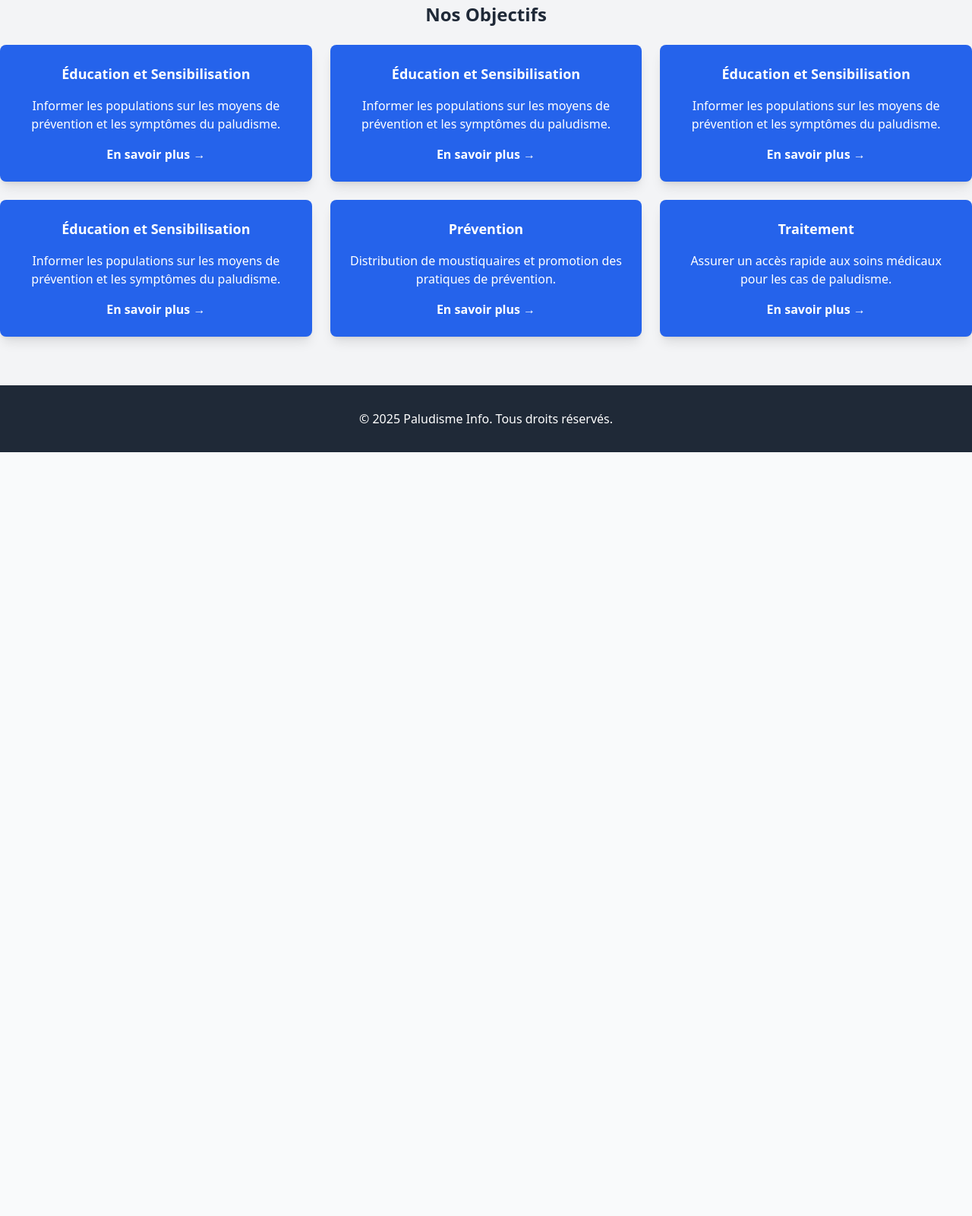
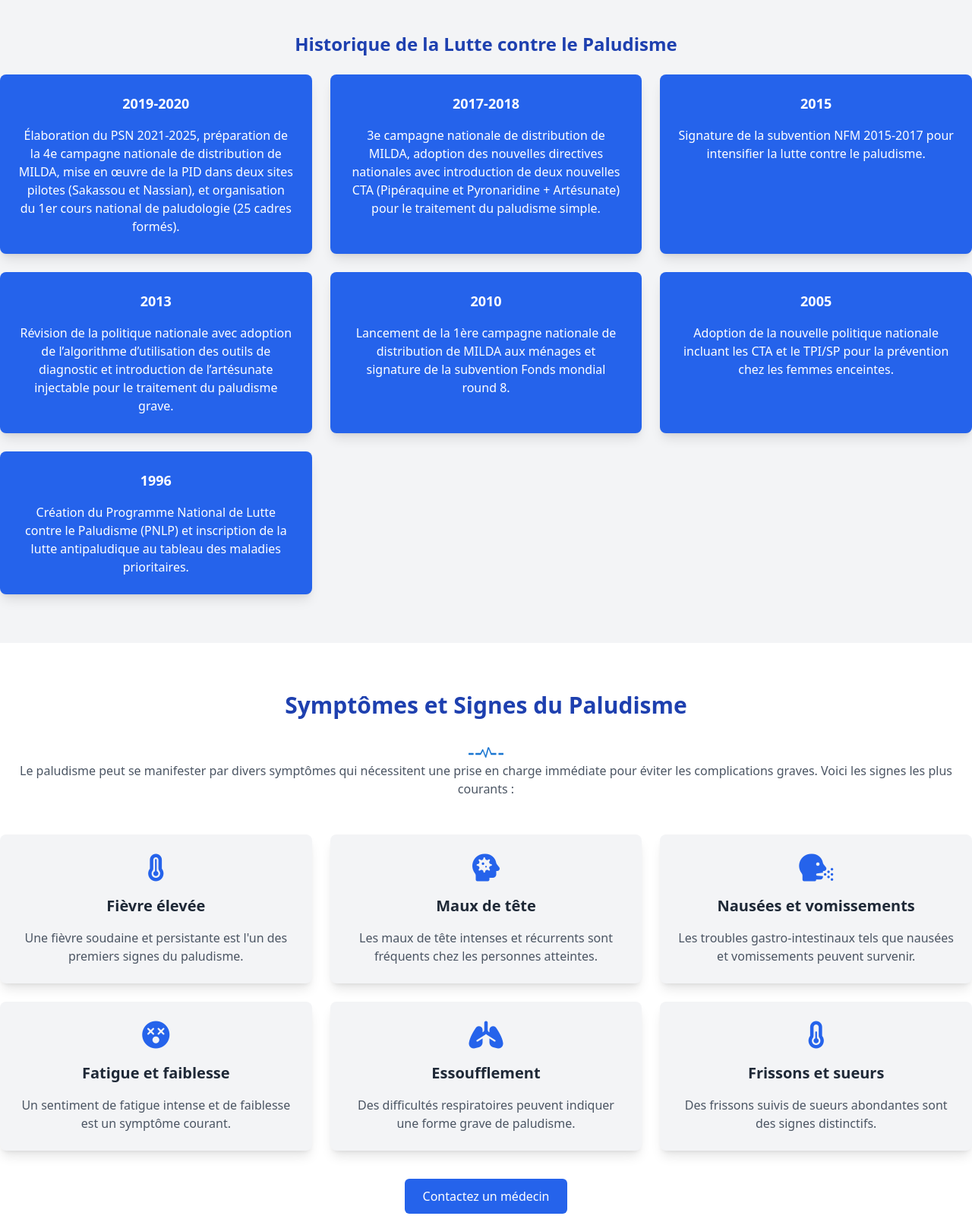
Before and after one commit to CodeurPro04/site-paludisme, a website: page index.html in a window 1280 px wide. Shown: the part 512-2112 px from the top of the page at 76% size. Before the commit the page ends 1107 px from the top, so only its background shows below. Drawn offline with Linux system fonts and the light colour scheme.

Commit message:
travail sur le index

```diff
--- a/index.html
+++ b/index.html
@@ -24,12 +24,12 @@ n<!DOCTYPE html>
     <header class="bg-white shadow-md fixed top-0 w-full z-50">
         <div class="container mx-auto flex justify-between items-center py-4 px-6">
             <div class="flex items-center space-x-3">
-                <img src="assets/logo/logo.png" alt="Logo">
+                <a href="index.html"><img src="assets/logo/logo.png" alt="Logo"></a>
             </div>
             <nav class="space-x-6">
 				<a href="#"
 				   id="nav-accueil"
-				   class="relative text-gray-600 hover:text-blue-600 transition duration-800 group active text-blue-600">
+				   class="relative  hover:text-blue-600 transition duration-800 group active text-blue-600">
 					<i class="fa-solid fa-house"></i> Accueil
 					<span class="absolute left-0 bottom-[-4px] w-full h-0.5 bg-blue-600 transition-all duration-800"></span>
 				</a>
@@ -58,7 +58,7 @@ n<!DOCTYPE html>
 
     <!-- Section principale -->
 
-    <section class="relative bg-blue-50 pt-28">
+    <section class="relative bg-white pt-28">
         <div class="container mx-auto flex flex-col-reverse md:flex-row items-center">
             <div class="w-full md:w-1/2 space-y-6 px-6 md:px-0">
                 <h1 class="text-4xl font-bold text-gray-800 leading-snug">
@@ -74,7 +74,7 @@ n<!DOCTYPE html>
                 </div>
             </div>
             <div class="w-full md:w-1/2">
-                <img src="assets/img/paluimage.avif" alt="Image de sensibilisation" class="rounded-lg shadow-md">
+                <img src="assets/img/jm-palu-3.jpg" alt="Image de sensibilisation" class="rounded-lg shadow-md">
             </div>
         </div>
     </section>
@@ -82,59 +82,87 @@ n<!DOCTYPE html>
     <!-- Section des services -->
     <section class="py-16 bg-gray-100">
 		<div class="container mx-auto text-center">
-			<h2 class="text-2xl font-bold text-gray-800 mb-6">Nos Objectifs</h2>
-			<div class="grid grid-cols-1 md:grid-cols-3 gap-6">
+			<h2 class="text-2xl font-bold text-blue-800 mb-6">Historique de la Lutte contre le Paludisme</h2>
+			<div class="grid grid-cols-1 md:grid-cols-2 lg:grid-cols-3 gap-6">
 				<div class="bg-blue-600 p-6 shadow-lg rounded-lg transform transition-transform duration-300 hover:scale-105 hover:shadow-blue-500/50">
-					<h3 class="text-lg font-semibold text-white">Éducation et Sensibilisation</h3>
-					<p class="text-white mt-4">Informer les populations sur les moyens de prévention et les symptômes du paludisme.</p>
-					<a href="#" class="relative text-white font-semibold mt-4 inline-block group">
-						En savoir plus →
-						<span class="absolute left-0 bottom-[-2px] w-0 h-[2px] bg-white transition-all duration-300 group-hover:w-full"></span>
-					</a>
+					<h3 class="text-lg font-semibold text-white">2019-2020</h3>
+					<p class="text-white mt-4">Élaboration du PSN 2021-2025, préparation de la 4e campagne nationale de distribution de MILDA, mise en œuvre de la PID dans deux sites pilotes (Sakassou et Nassian), et organisation du 1er cours national de paludologie (25 cadres formés).</p>
 				</div>
 				<div class="bg-blue-600 p-6 shadow-lg rounded-lg transform transition-transform duration-300 hover:scale-105 hover:shadow-blue-500/50">
-					<h3 class="text-lg font-semibold text-white">Éducation et Sensibilisation</h3>
-					<p class="text-white mt-4">Informer les populations sur les moyens de prévention et les symptômes du paludisme.</p>
-					<a href="#" class="relative text-white font-semibold mt-4 inline-block group">
-						En savoir plus →
-						<span class="absolute left-0 bottom-[-2px] w-0 h-[2px] bg-white transition-all duration-300 group-hover:w-full"></span>
-					</a>
+					<h3 class="text-lg font-semibold text-white">2017-2018</h3>
+					<p class="text-white mt-4">3e campagne nationale de distribution de MILDA, adoption des nouvelles directives nationales avec introduction de deux nouvelles CTA (Pipéraquine et Pyronaridine + Artésunate) pour le traitement du paludisme simple.</p>
 				</div>
 				<div class="bg-blue-600 p-6 shadow-lg rounded-lg transform transition-transform duration-300 hover:scale-105 hover:shadow-blue-500/50">
-					<h3 class="text-lg font-semibold text-white">Éducation et Sensibilisation</h3>
-					<p class="text-white mt-4">Informer les populations sur les moyens de prévention et les symptômes du paludisme.</p>
-					<a href="#" class="relative text-white font-semibold mt-4 inline-block group">
-						En savoir plus →
-						<span class="absolute left-0 bottom-[-2px] w-0 h-[2px] bg-white transition-all duration-300 group-hover:w-full"></span>
-					</a>
+					<h3 class="text-lg font-semibold text-white">2015</h3>
+					<p class="text-white mt-4">Signature de la subvention NFM 2015-2017 pour intensifier la lutte contre le paludisme.</p>
 				</div>
 				<div class="bg-blue-600 p-6 shadow-lg rounded-lg transform transition-transform duration-300 hover:scale-105 hover:shadow-blue-500/50">
-					<h3 class="text-lg font-semibold text-white">Éducation et Sensibilisation</h3>
-					<p class="text-white mt-4">Informer les populations sur les moyens de prévention et les symptômes du paludisme.</p>
-					<a href="#" class="relative text-white font-semibold mt-4 inline-block group">
-						En savoir plus →
-						<span class="absolute left-0 bottom-[-2px] w-0 h-[2px] bg-white transition-all duration-300 group-hover:w-full"></span>
-					</a>
+					<h3 class="text-lg font-semibold text-white">2013</h3>
+					<p class="text-white mt-4">Révision de la politique nationale avec adoption de l’algorithme d’utilisation des outils de diagnostic et introduction de l’artésunate injectable pour le traitement du paludisme grave.</p>
 				</div>
 				<div class="bg-blue-600 p-6 shadow-lg rounded-lg transform transition-transform duration-300 hover:scale-105 hover:shadow-blue-500/50">
-					<h3 class="text-lg font-semibold text-white">Prévention</h3>
-					<p class="text-white mt-4">Distribution de moustiquaires et promotion des pratiques de prévention.</p>
-					<a href="#" class="relative text-white font-semibold mt-4 inline-block group">
-						En savoir plus →
-						<span class="absolute left-0 bottom-[-2px] w-0 h-[2px] bg-white transition-all duration-300 group-hover:w-full"></span>
-					</a>
+					<h3 class="text-lg font-semibold text-white">2010</h3>
+					<p class="text-white mt-4">Lancement de la 1ère campagne nationale de distribution de MILDA aux ménages et signature de la subvention Fonds mondial round 8.</p>
 				</div>
 				<div class="bg-blue-600 p-6 shadow-lg rounded-lg transform transition-transform duration-300 hover:scale-105 hover:shadow-blue-500/50">
-					<h3 class="text-lg font-semibold text-white">Traitement</h3>
-					<p class="text-white mt-4">Assurer un accès rapide aux soins médicaux pour les cas de paludisme.</p>
-					<a href="#" class="relative text-white font-semibold mt-4 inline-block group">
-						En savoir plus →
-						<span class="absolute left-0 bottom-[-2px] w-0 h-[2px] bg-white transition-all duration-700 group-hover:w-full"></span>
-					</a>
+					<h3 class="text-lg font-semibold text-white">2005</h3>
+					<p class="text-white mt-4">Adoption de la nouvelle politique nationale incluant les CTA et le TPI/SP pour la prévention chez les femmes enceintes.</p>
+				</div>
+				<div class="bg-blue-600 p-6 shadow-lg rounded-lg transform transition-transform duration-300 hover:scale-105 hover:shadow-blue-500/50">
+					<h3 class="text-lg font-semibold text-white">1996</h3>
+					<p class="text-white mt-4">Création du Programme National de Lutte contre le Paludisme (PNLP) et inscription de la lutte antipaludique au tableau des maladies prioritaires.</p>
 				</div>
 			</div>
 		</div>
 	</section>
+	<!-- Section des Symptômes et Signes -->
+<section id="symptomes" class="py-16 bg-white">
+    <div class="container mx-auto text-center">
+        <h2 class="text-3xl font-bold text-blue-800 mb-8">Symptômes et Signes du Paludisme</h2>
+		<img src="assets/img/section-img.png" alt="" class="mx-auto">
+        <p class="text-gray-600 mb-12">
+            Le paludisme peut se manifester par divers symptômes qui nécessitent une prise en charge immédiate pour éviter les complications graves. Voici les signes les plus courants :
+        </p>
+        <div class="grid grid-cols-1 md:grid-cols-2 lg:grid-cols-3 gap-6">
+            <div class="bg-gray-100 p-6 shadow-lg rounded-lg transform transition-transform duration-300 hover:scale-105 hover:shadow-lg">
+                <i class="fa-solid fa-temperature-full text-4xl text-blue-600 mb-4"></i>
+                <h3 class="text-xl font-semibold text-gray-800">Fièvre élevée</h3>
+                <p class="text-gray-600 mt-4">Une fièvre soudaine et persistante est l'un des premiers signes du paludisme.</p>
+            </div>
+            <div class="bg-gray-100 p-6 shadow-lg rounded-lg transform transition-transform duration-300 hover:scale-105 hover:shadow-lg">
+                <i class="fa-solid fa-head-side-virus text-4xl text-blue-600 mb-4"></i>
+                <h3 class="text-xl font-semibold text-gray-800">Maux de tête</h3>
+                <p class="text-gray-600 mt-4">Les maux de tête intenses et récurrents sont fréquents chez les personnes atteintes.</p>
+            </div>
+            <div class="bg-gray-100 p-6 shadow-lg rounded-lg transform transition-transform duration-300 hover:scale-105 hover:shadow-lg">
+                <i class="fa-solid fa-head-side-cough text-4xl text-blue-600 mb-4"></i>
+                <h3 class="text-xl font-semibold text-gray-800">Nausées et vomissements</h3>
+                <p class="text-gray-600 mt-4">Les troubles gastro-intestinaux tels que nausées et vomissements peuvent survenir.</p>
+            </div>
+            <div class="bg-gray-100 p-6 shadow-lg rounded-lg transform transition-transform duration-300 hover:scale-105 hover:shadow-lg">
+                <i class="fa-solid fa-dizzy text-4xl text-blue-600 mb-4"></i>
+                <h3 class="text-xl font-semibold text-gray-800">Fatigue et faiblesse</h3>
+                <p class="text-gray-600 mt-4">Un sentiment de fatigue intense et de faiblesse est un symptôme courant.</p>
+            </div>
+            <div class="bg-gray-100 p-6 shadow-lg rounded-lg transform transition-transform duration-300 hover:scale-105 hover:shadow-lg">
+                <i class="fa-solid fa-lungs text-4xl text-blue-600 mb-4"></i>
+                <h3 class="text-xl font-semibold text-gray-800">Essoufflement</h3>
+                <p class="text-gray-600 mt-4">Des difficultés respiratoires peuvent indiquer une forme grave de paludisme.</p>
+            </div>
+            <div class="bg-gray-100 p-6 shadow-lg rounded-lg transform transition-transform duration-300 hover:scale-105 hover:shadow-lg">
+                <i class="fa-solid fa-thermometer-half text-4xl text-blue-600 mb-4"></i>
+                <h3 class="text-xl font-semibold text-gray-800">Frissons et sueurs</h3>
+                <p class="text-gray-600 mt-4">Des frissons suivis de sueurs abondantes sont des signes distinctifs.</p>
+            </div>
+        </div>
+        <div class="mt-12">
+            <a href="#contact" class="bg-blue-600 text-white px-6 py-3 rounded-md hover:bg-black transition duration-800">Contactez un médecin</a>
+        </div>
+    </div>
+</section>
+
+
+
 
 
 
```
Also changed, not shown: assets/img/jm-palu-3.jpg (added), assets/img/pnl-innove.png (added), src/output.css.
